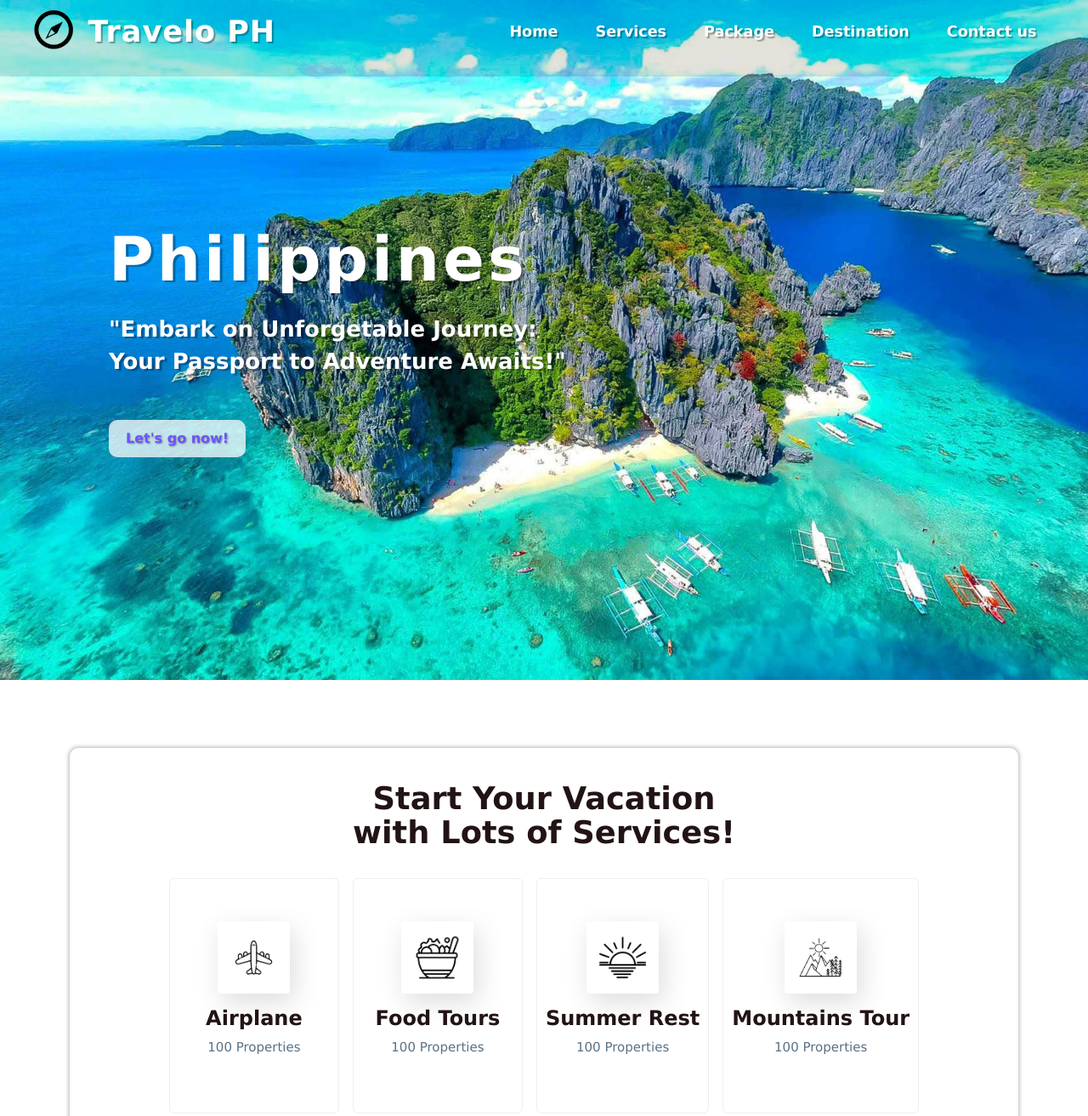
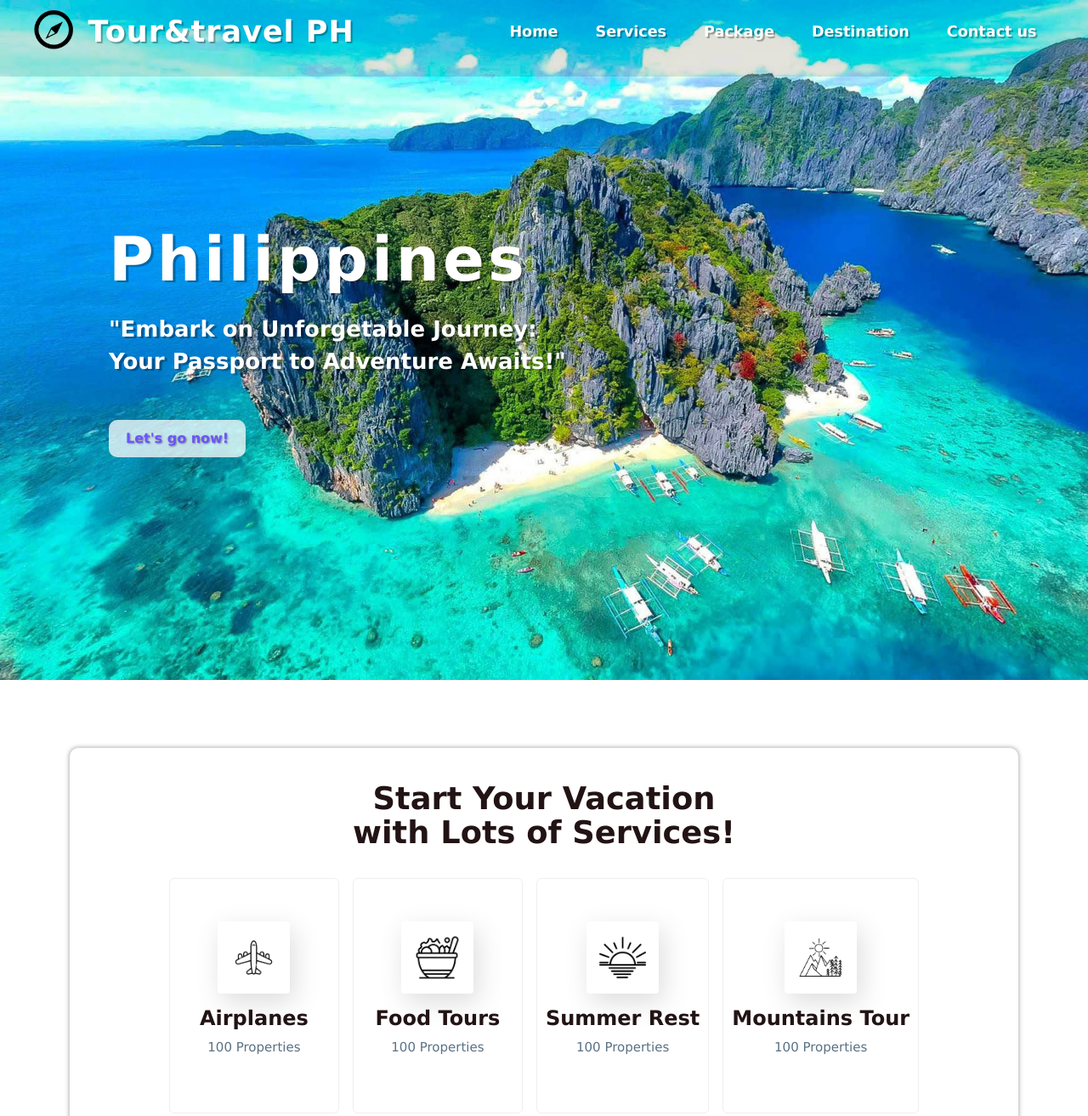
Before and after one commit to nicexuU/MP1-tour-travel, a plain HTML site: page index.html in a window 1280 px wide. Shown: the top 1313 px of the page at 85% size. Drawn offline with nearby package versions, Linux system fonts and the light colour scheme.

Commit message:
change the title of the website

```diff
--- a/index.html
+++ b/index.html
@@ -22,7 +22,7 @@
     />
     <script src="https://unpkg.com/boxicons@2.1.4/dist/boxicons.js"></script>
     <link rel="icon" type="image/x-icon" href="img/favicon.png">
-    <title>Tour&Travel</title>
+    <title>Tour&Travel PH</title>
     <link rel="stylesheet" href="styles.css" />
   </head>
   <body>
@@ -30,7 +30,7 @@
     <header>
       <div class="text-logo">
         <img src="img/compass2.png" alt="compass" width="50px" />
-        <a href="#" class="logo">Travelo PH</a>
+        <a href="#" class="logo">Tour&travel PH</a>
       </div>
       <div class="bx bx-menu" id="menu-icon"></div>
       <ul class="navbar">
@@ -77,7 +77,7 @@
             <div class="container-img">
               <img src="img/airplane.avif" alt="" />
             </div>
-            <h4>Airplane</h4>
+            <h4>Airplanes</h4>
             <p>100 Properties</p>
           </div>
 
```
